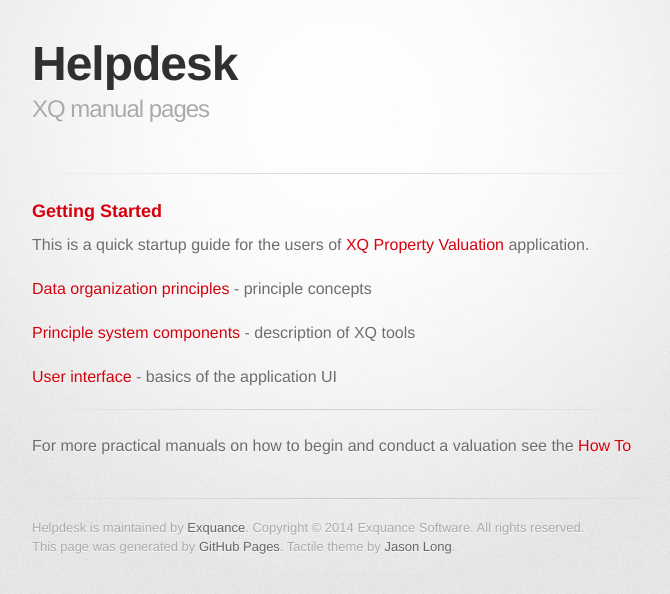
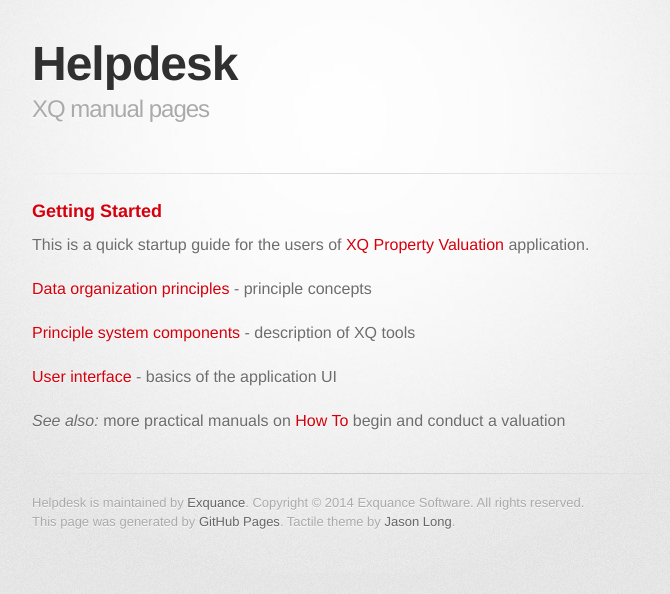
Before and after one commit to Exquance/help.exquance.com, a Jekyll site: the page built from getstarted/intro.md, in a window 1280 px wide. Shown: the top 594 px of the page, without its empty margins (298-968 px from the left). Built offline with Jekyll 4.4.1, drawn with Linux system fonts in a browser that asks for light colours; some web fonts are replaced.

Commit message:
More formatting...

```diff
--- a/getstarted/intro.md
+++ b/getstarted/intro.md
@@ -11,6 +11,6 @@
 
 [User interface](/getstarted/interface.html) - basics of the application UI
 
----
 
-For more practical manuals on how to begin and conduct a valuation see the [How To](/howto/index.html)
+
+_See also:_ more practical manuals on [How To](/howto/index.html) begin and conduct a valuation
```
Also changed, not shown: howto/index.md (+6 -6 lines).
